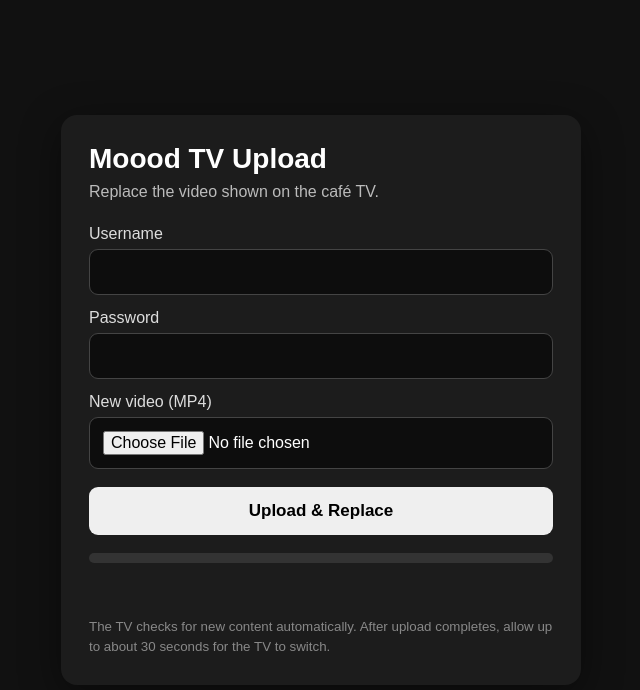
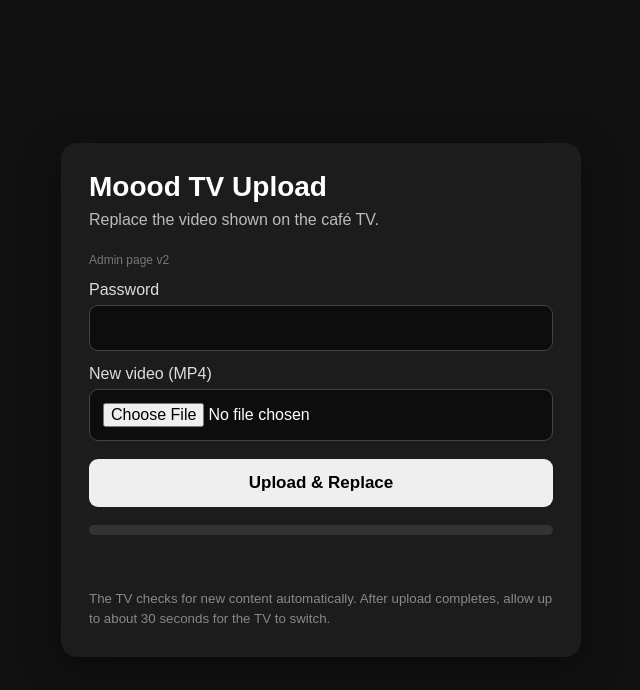
Before and after one commit to H4532/MooodTVDS, a website: page admin.html in a window 1280 px wide. Shown: the whole page, without its empty margins (319-959 px from the left). Drawn offline with Linux system fonts and the light colour scheme.

Commit message:
Remove username field from admin page

```diff
--- a/admin.html
+++ b/admin.html
@@ -3,6 +3,9 @@
 <head>
 <meta charset="utf-8">
 <meta name="viewport" content="width=device-width,initial-scale=1">
+<meta http-equiv="cache-control" content="no-cache, no-store, must-revalidate">
+<meta http-equiv="pragma" content="no-cache">
+<meta http-equiv="expires" content="0">
 <title>Moood TV Admin</title>
 <style>
 body{font-family:Arial,sans-serif;background:#111;color:#fff;margin:0;min-height:100vh;display:flex;align-items:center;justify-content:center}
@@ -19,8 +22,8 @@ small{display:block;color:#888;margin-top:18px;line-height:1.5}
 <div class="card">
 <h1>Moood TV Upload</h1>
 <div class="sub">Replace the video shown on the café TV.</div>
+<div style="color:#777;font-size:12px;margin-bottom:8px">Admin page v2</div>
 <form id="form">
-<label>Username</label><input id="user" autocomplete="username" required>
 <label>Password</label><input id="pass" type="password" autocomplete="current-password" required>
 <label>New video (MP4)</label><input id="file" type="file" accept="video/mp4,.mp4" required>
 <button id="btn" type="submit">Upload & Replace</button>
```
